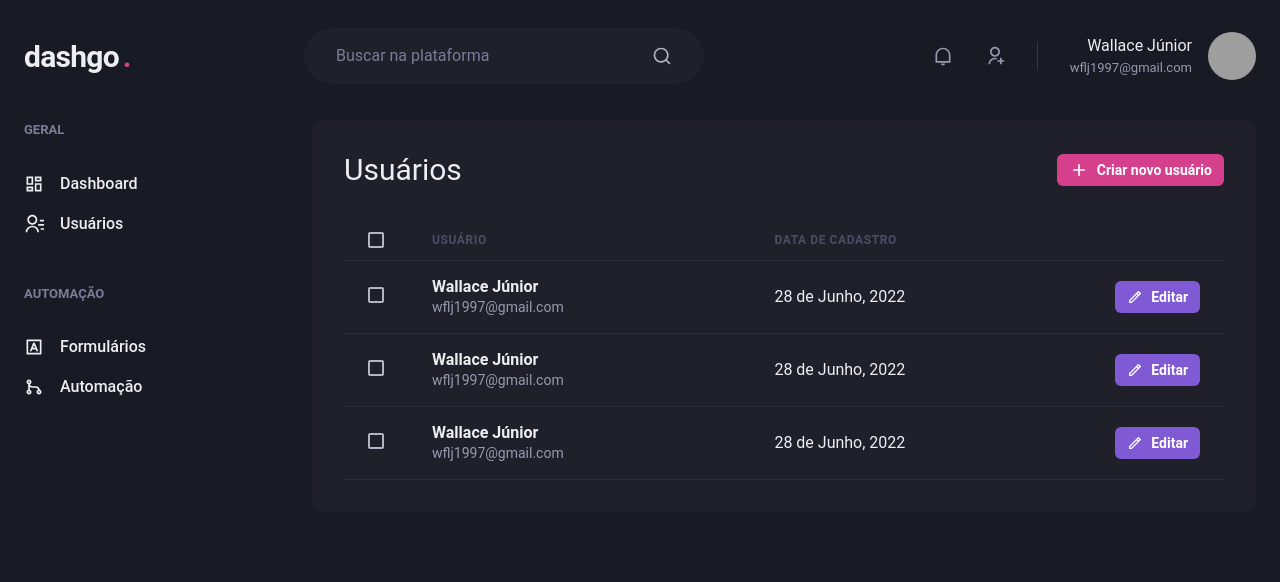
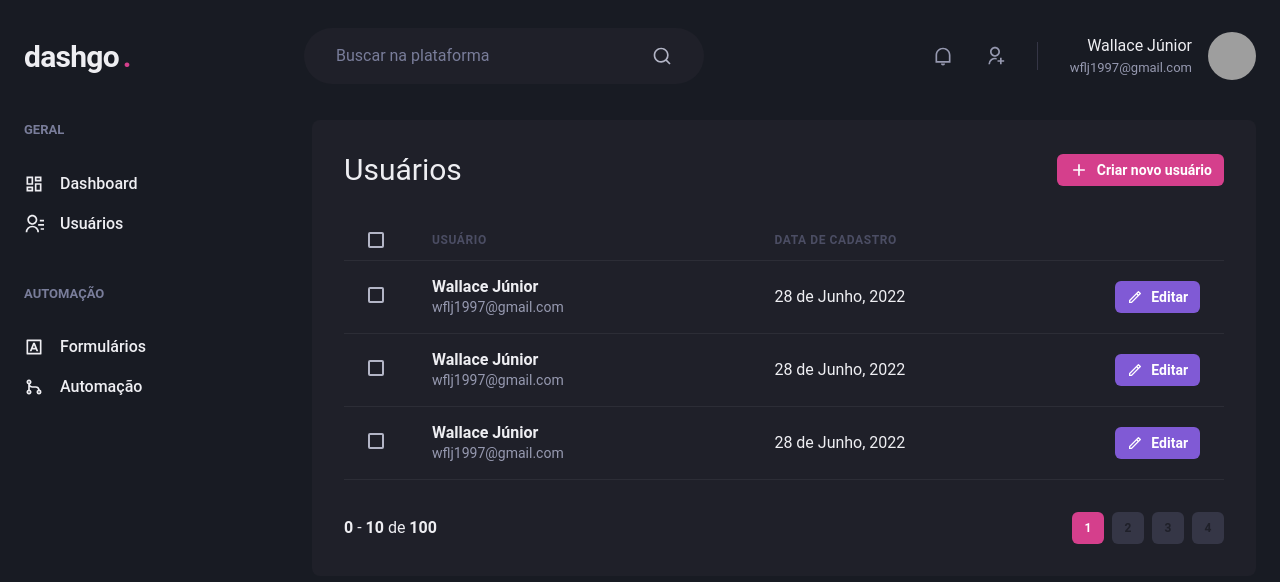
Before and after one commit to wfl-junior/rocketseat-ignite-dashgo, a Next.js app: page /users in a window 1280 px wide. Shown: the top 582 px of the page. Built offline with nearby package versions, Linux system fonts and the light colour scheme; grey boxes are pictures that could not be loaded.

Commit message:
Componente: Pagination

```diff
--- /dev/null
+++ b/src/components/Pagination.tsx
@@ -0,0 +1,55 @@
+import { Box, Button, HStack, Text } from "@chakra-ui/react";
+
+interface PaginationProps {}
+
+export const Pagination: React.FC<PaginationProps> = () => (
+  <HStack spacing={6} mt={8} justify="space-between" align="center">
+    <Box>
+      <Text as="strong">0</Text> - <Text as="strong">10</Text> de{" "}
+      <Text as="strong">100</Text>
+    </Box>
+
+    <HStack spacing={2}>
+      <Button
+        size="sm"
+        fontSize="xs"
+        w={4}
+        colorScheme="pink"
+        disabled
+        _disabled={{ bgColor: "pink.500", cursor: "default" }}
+      >
+        1
+      </Button>
+
+      <Button
+        size="sm"
+        fontSize="xs"
+        w={4}
+        bgColor="gray.700"
+        _hover={{ bgColor: "gray.500" }}
+      >
+        2
+      </Button>
+
+      <Button
+        size="sm"
+        fontSize="xs"
+        w={4}
+        bgColor="gray.700"
+        _hover={{ bgColor: "gray.500" }}
+      >
+        3
+      </Button>
+
+      <Button
+        size="sm"
+        fontSize="xs"
+        w={4}
+        bgColor="gray.700"
+        _hover={{ bgColor: "gray.500" }}
+      >
+        4
+      </Button>
+    </HStack>
+  </HStack>
+);
--- a/src/pages/users/index.tsx
+++ b/src/pages/users/index.tsx
@@ -16,6 +16,7 @@ import {
 import { NextPage } from "next";
 import { RiAddLine, RiPencilLine } from "react-icons/ri";
 import { Header } from "../../components/Header";
+import { Pagination } from "../../components/Pagination";
 import { Sidebar } from "../../components/Sidebar";
 
 const Users: NextPage = () => (
@@ -91,6 +92,8 @@ const Users: NextPage = () => (
             ))}
           </Tbody>
         </Table>
+
+        <Pagination />
       </Box>
     </Flex>
   </Box>
```
